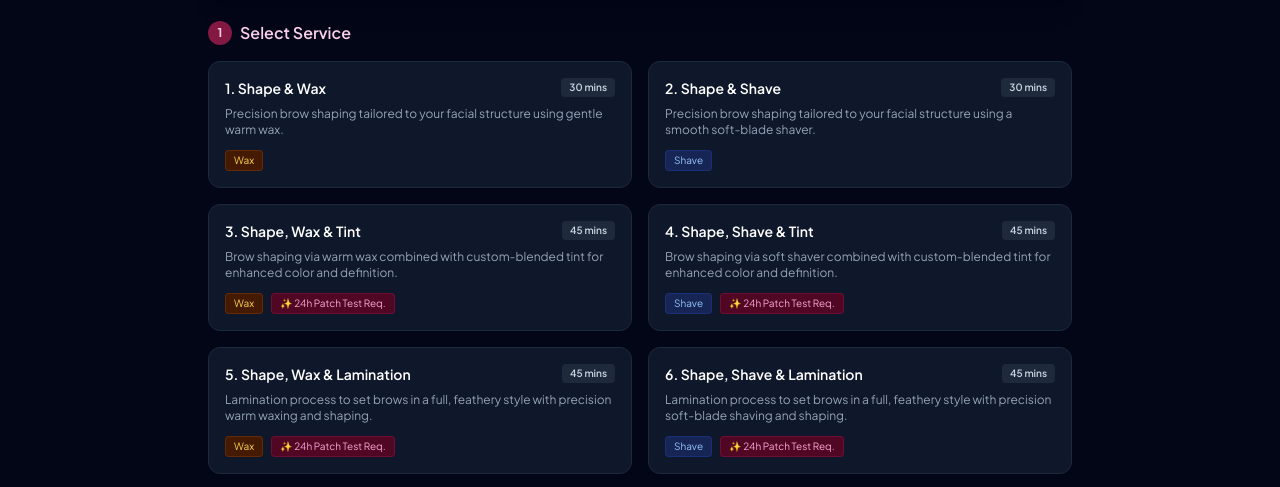
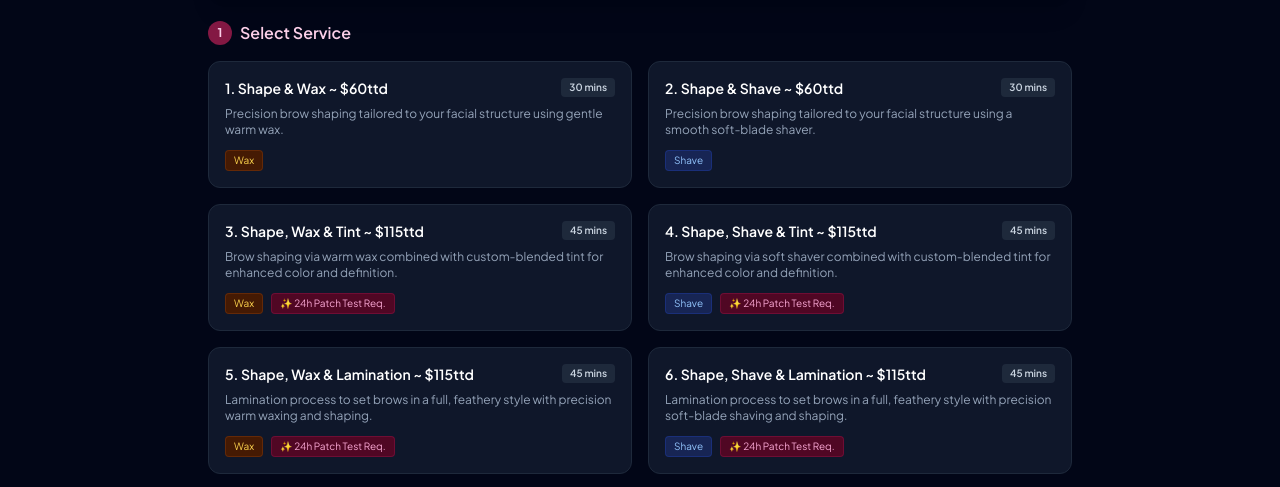
Before and after one commit to kadishajoseph06-netizen/Eyebrow-fairy-site, a website: page index.html in a window 1280 px wide. Shown: the part 245-732 px from the top of the page. Drawn offline with nearby package versions, Linux system fonts and the light colour scheme; a web font is replaced by a local one.

Commit message:
Update index.html

```diff
--- a/index.html
+++ b/index.html
@@ -289,14 +289,14 @@
 
     // 8 SERVICES WITH DEFAULT INTERNAL ESTIMATED PRICES FOR REVENUE CALCULATION
     const SERVICES = [
-      { id: 1, name: "1. Shape & Wax", price: 60, duration: "30 mins", method: "Wax", requiresPatchTest: false, desc: "Precision brow shaping tailored to your facial structure using gentle warm wax." },
-      { id: 2, name: "2. Shape & Shave", price: 60, duration: "30 mins", method: "Shave", requiresPatchTest: false, desc: "Precision brow shaping tailored to your facial structure using a smooth soft-blade shaver." },
-      { id: 3, name: "3. Shape, Wax & Tint", price: 115, duration: "45 mins", method: "Wax", requiresPatchTest: true, desc: "Brow shaping via warm wax combined with custom-blended tint for enhanced color and definition." },
-      { id: 4, name: "4. Shape, Shave & Tint", price: 115, duration: "45 mins", method: "Shave", requiresPatchTest: true, desc: "Brow shaping via soft shaver combined with custom-blended tint for enhanced color and definition." },
-      { id: 5, name: "5. Shape, Wax & Lamination", price: 115, duration: "45 mins", method: "Wax", requiresPatchTest: true, desc: "Lamination process to set brows in a full, feathery style with precision warm waxing and shaping." },
-      { id: 6, name: "6. Shape, Shave & Lamination", price: 115, duration: "45 mins", method: "Shave", requiresPatchTest: true, desc: "Lamination process to set brows in a full, feathery style with precision soft-blade shaving and shaping." },
-      { id: 7, name: "7. Full Transformation (Wax)", price: 160, duration: "1 hour", method: "Wax", requiresPatchTest: true, desc: "Ultimate brow makeover featuring brow shaping ,lamination, custom tint, and precision warm waxing." },
-      { id: 8, name: "8. Full Transformation (Shave)", price: 160, duration: "1 hour", method: "Shave", requiresPatchTest: true, desc: "Ultimate brow makeover featuring brow shaping, lamination, custom tint, and precision soft-blade shaving." }
+      { id: 1, name: "1. Shape & Wax ~ $60ttd", price: 60, duration: "30 mins", method: "Wax", requiresPatchTest: false, desc: "Precision brow shaping tailored to your facial structure using gentle warm wax." },
+      { id: 2, name: "2. Shape & Shave ~ $60ttd", price: 60, duration: "30 mins", method: "Shave", requiresPatchTest: false, desc: "Precision brow shaping tailored to your facial structure using a smooth soft-blade shaver." },
+      { id: 3, name: "3. Shape, Wax & Tint ~ $115ttd", price: 115, duration: "45 mins", method: "Wax", requiresPatchTest: true, desc: "Brow shaping via warm wax combined with custom-blended tint for enhanced color and definition." },
+      { id: 4, name: "4. Shape, Shave & Tint ~ $115ttd", price: 115, duration: "45 mins", method: "Shave", requiresPatchTest: true, desc: "Brow shaping via soft shaver combined with custom-blended tint for enhanced color and definition." },
+      { id: 5, name: "5. Shape, Wax & Lamination ~ $115ttd", price: 115, duration: "45 mins", method: "Wax", requiresPatchTest: true, desc: "Lamination process to set brows in a full, feathery style with precision warm waxing and shaping." },
+      { id: 6, name: "6. Shape, Shave & Lamination ~ $115ttd", price: 115, duration: "45 mins", method: "Shave", requiresPatchTest: true, desc: "Lamination process to set brows in a full, feathery style with precision soft-blade shaving and shaping." },
+      { id: 7, name: "7. Full Transformation (Wax) ~ $160ttd", price: 160, duration: "1 hour", method: "Wax", requiresPatchTest: true, desc: "Ultimate brow makeover featuring brow shaping ,lamination, custom tint, and precision warm waxing." },
+      { id: 8, name: "8. Full Transformation (Shave) ~ $160ttd", price: 160, duration: "1 hour", method: "Shave", requiresPatchTest: true, desc: "Ultimate brow makeover featuring brow shaping, lamination, custom tint, and precision soft-blade shaving." }
     ];
 
     function init() {
```
